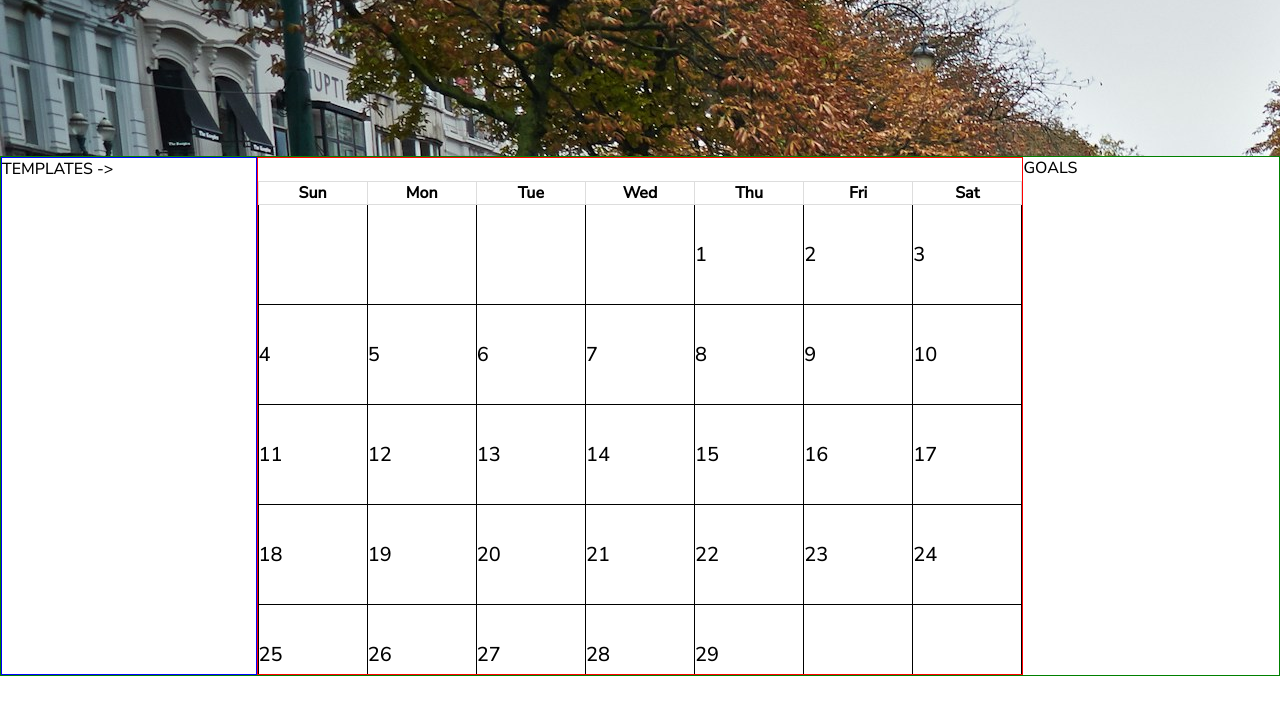
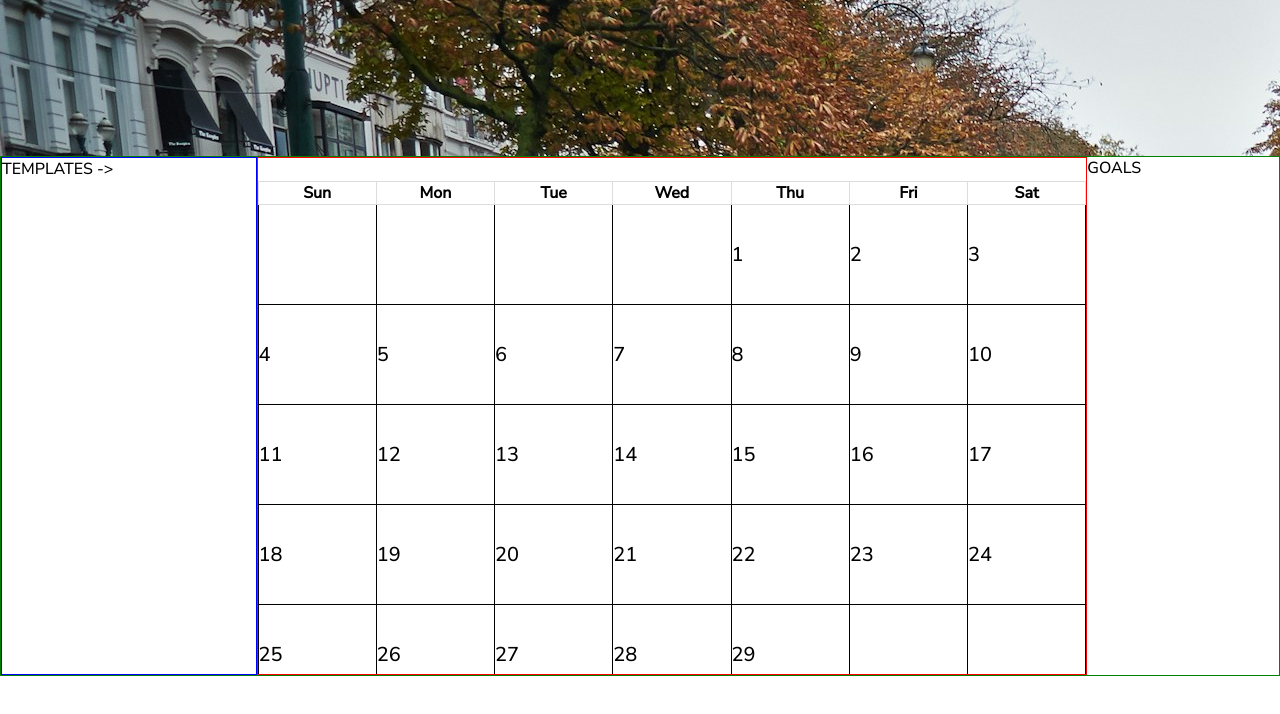
Before and after one commit to bnquon/FitFolio, a plain HTML site: page weights.html in a window 1280 px wide. Shown: the part 64-778 px from the top of the page. Drawn offline with Linux system fonts and the light colour scheme.

Commit message:
Adjusted width

```diff
--- a/style.css
+++ b/style.css
@@ -591,7 +591,7 @@
     overflow-y: auto;
     align-items: center;
     justify-content: center;
-    width: 60%;
+    width: 65%;
 }
 
 .weight-page #content-container #calendar-container #calendar-title {
@@ -623,5 +623,5 @@
 }
 
 .weight-page #content-container #goal-container {
-    width: 20%;
+    width: 15%;
 }
```
